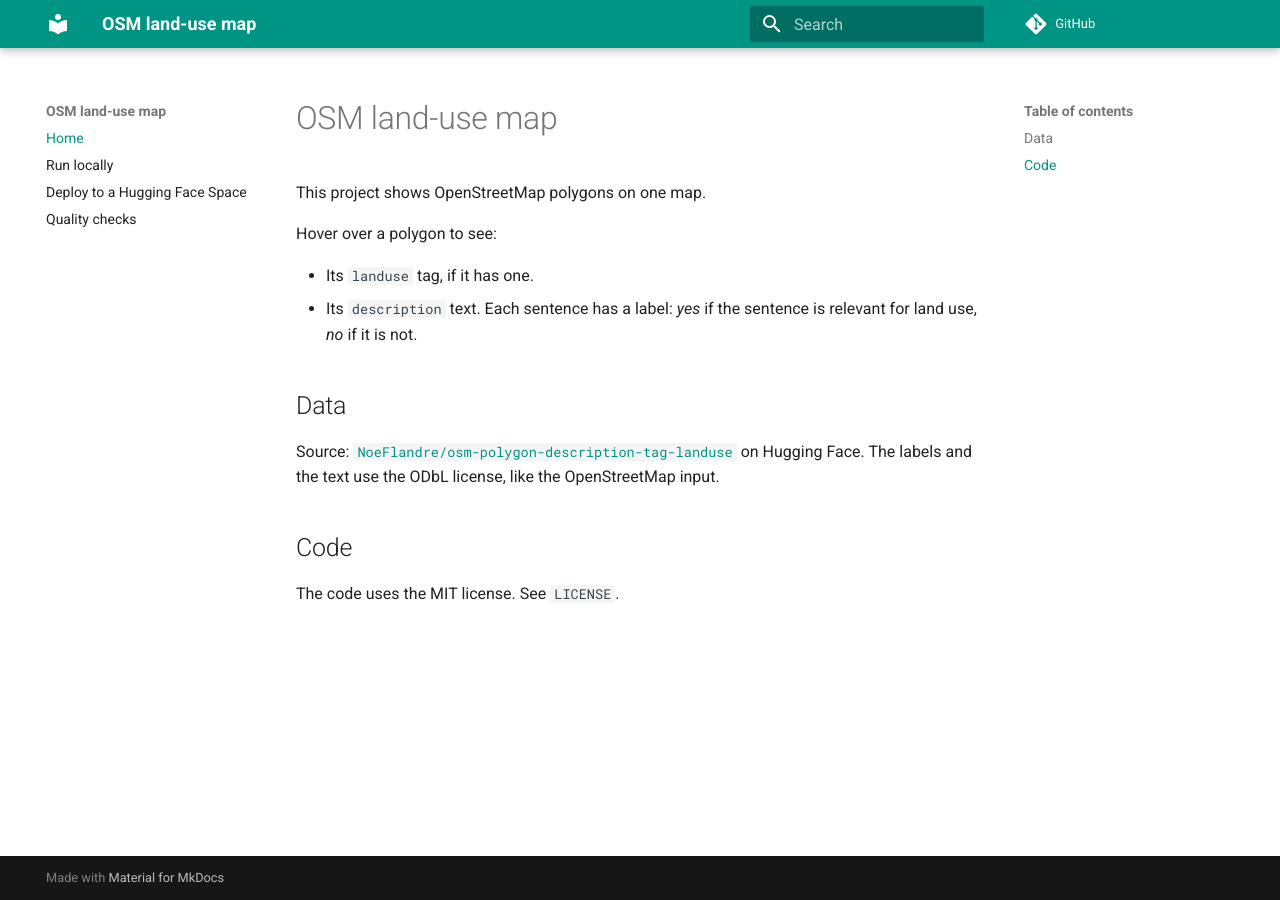
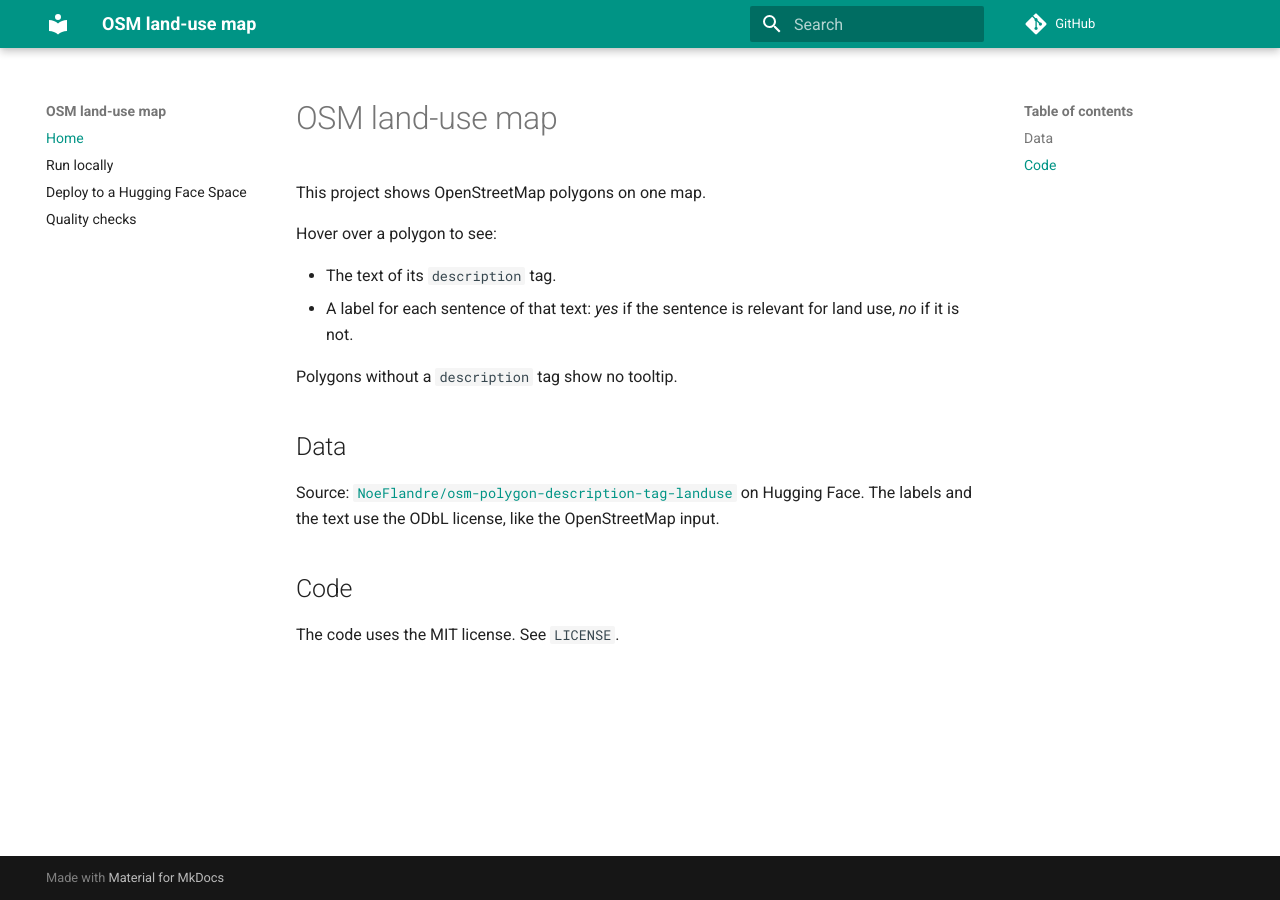
Before and after one commit to NoeFlandre/osm-polygon-text-2-interactive-maps, an MkDocs documentation site: the page built from docs/index.md, in a window 1280 px wide. Built offline with MkDocs 1.6.1 and Material for MkDocs 9.7.7, drawn with Linux system fonts in a browser that asks for light colours; comment, search, counter and statistics services are not loaded.

Commit message:
docs: describe the label and text tooltip
Co-Authored-By: Claude Haiku 5.5 <noreply@anthropic.com>
Claude-Session: https://claude.ai/code/session_01XsT9LBTR6Pr1ud3nmMbYPU

```diff
--- a/docs/index.md
+++ b/docs/index.md
@@ -4,8 +4,10 @@ This project shows OpenStreetMap polygons on one map.
 
 Hover over a polygon to see:
 
-- Its `landuse` tag, if it has one.
-- Its `description` text. Each sentence has a label: *yes* if the sentence is relevant for land use, *no* if it is not.
+- The text of its `description` tag.
+- A label for each sentence of that text: *yes* if the sentence is relevant for land use, *no* if it is not.
+
+Polygons without a `description` tag show no tooltip.
 
 ## Data
 
```
